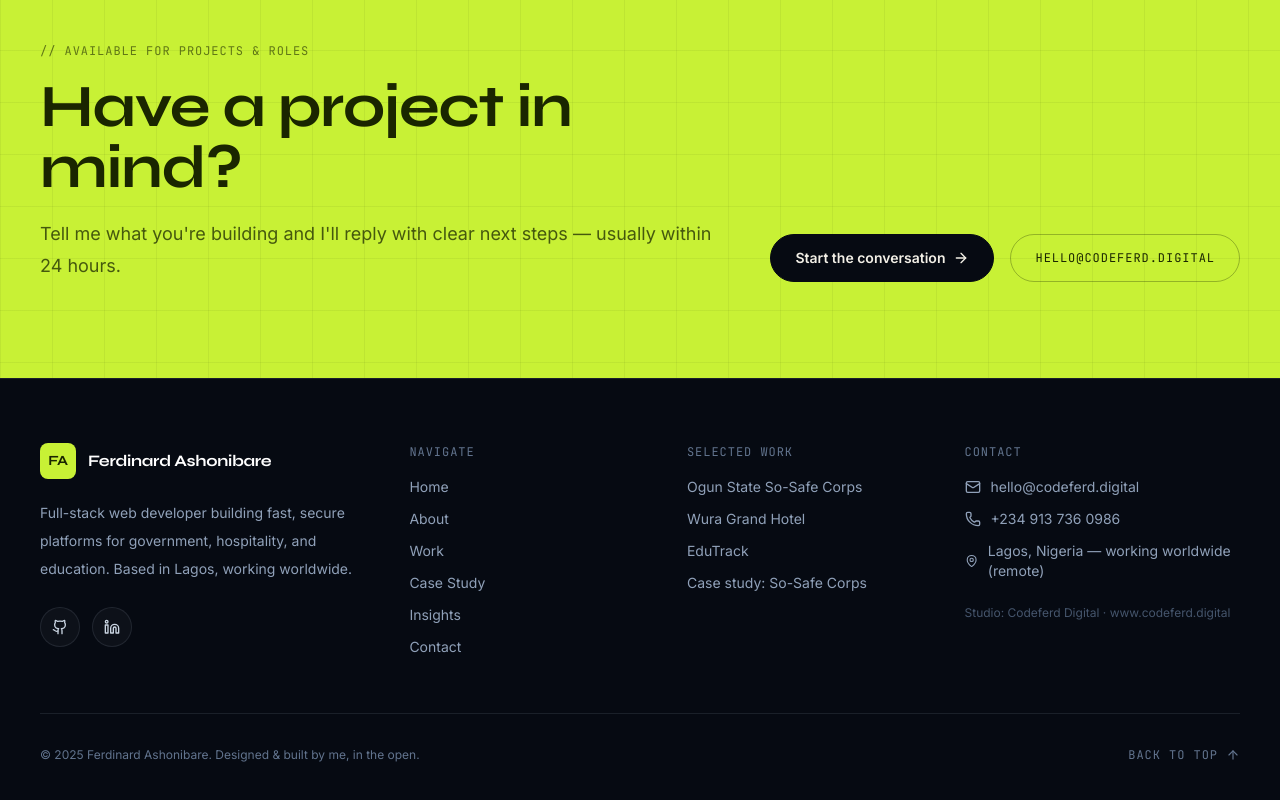
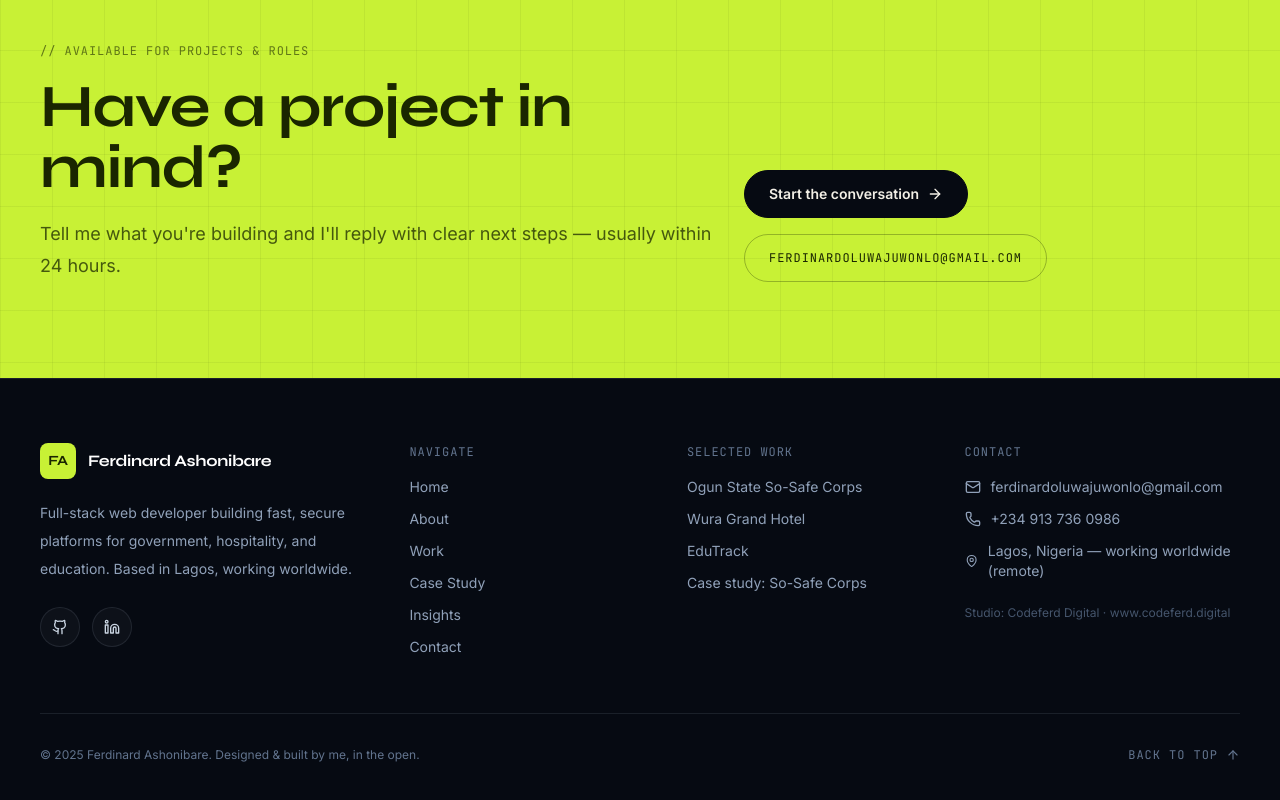
Before and after one commit to Iconvibes/my-Portfolio, a React (Vite) app: page / in a window 1280 px wide. Shown: the part 6542-7342 px from the top of the page. Built offline with nearby package versions, Linux system fonts and the light colour scheme.

Commit message:
fix: update contact email to ferdinardoluwajuwonlo@gmail.com
Replaces hello@codeferd.digital everywhere it renders (contact channels,
CTA and FAQ mailto links, Footer, SEO Person schema email) via the central
siteConfig/contact data. The codeferd.digital site domain is unchanged.

```diff
--- a/src/components/sections/CtaSection.jsx
+++ b/src/components/sections/CtaSection.jsx
@@ -17,10 +17,10 @@ const CtaSection = ({ title = 'Have a project in mind?' }) => (
             Start the conversation
           </Button>
           <a
-            href="mailto:hello@codeferd.digital"
+            href="mailto:ferdinardoluwajuwonlo@gmail.com"
             className="mono-label inline-flex items-center gap-2 rounded-full border border-signal-ink/30 px-6 py-3.5 text-signal-ink transition hover:border-signal-ink hover:bg-signal-ink hover:text-signal"
           >
-            hello@codeferd.digital
+            ferdinardoluwajuwonlo@gmail.com
           </a>
         </div>
       </div>
--- a/src/components/sections/FaqSection.jsx
+++ b/src/components/sections/FaqSection.jsx
@@ -76,7 +76,7 @@ const FaqSection = () => {
       <Reveal className="mt-10 text-sm text-slate-500">
         Still curious?{' '}
         <a
-          href="mailto:hello@codeferd.digital"
+          href="mailto:ferdinardoluwajuwonlo@gmail.com"
           className="text-signal underline-offset-4 hover:underline"
         >
           Ask me anything
--- a/src/content/contact.js
+++ b/src/content/contact.js
@@ -1,5 +1,5 @@
 export const contactChannels = [
-  { label: 'Email', value: 'hello@codeferd.digital', href: 'mailto:hello@codeferd.digital' },
+  { label: 'Email', value: 'ferdinardoluwajuwonlo@gmail.com', href: 'mailto:ferdinardoluwajuwonlo@gmail.com' },
   { label: 'Phone / WhatsApp', value: '+234 913 736 0986', href: 'tel:+2349137360986' },
   { label: 'Location', value: 'Lagos, Nigeria — working worldwide (remote)' }
 ];
--- a/src/content/site.js
+++ b/src/content/site.js
@@ -9,7 +9,7 @@ export const siteConfig = {
   schemaImage: '/profile.jpg',
   locale: 'en_US',
   themeColor: '#060A12',
-  email: 'hello@codeferd.digital',
+  email: 'ferdinardoluwajuwonlo@gmail.com',
   phone: '+2349137360986',
   phoneDisplay: '+234 913 736 0986',
   location: 'Lagos, Nigeria',
```
